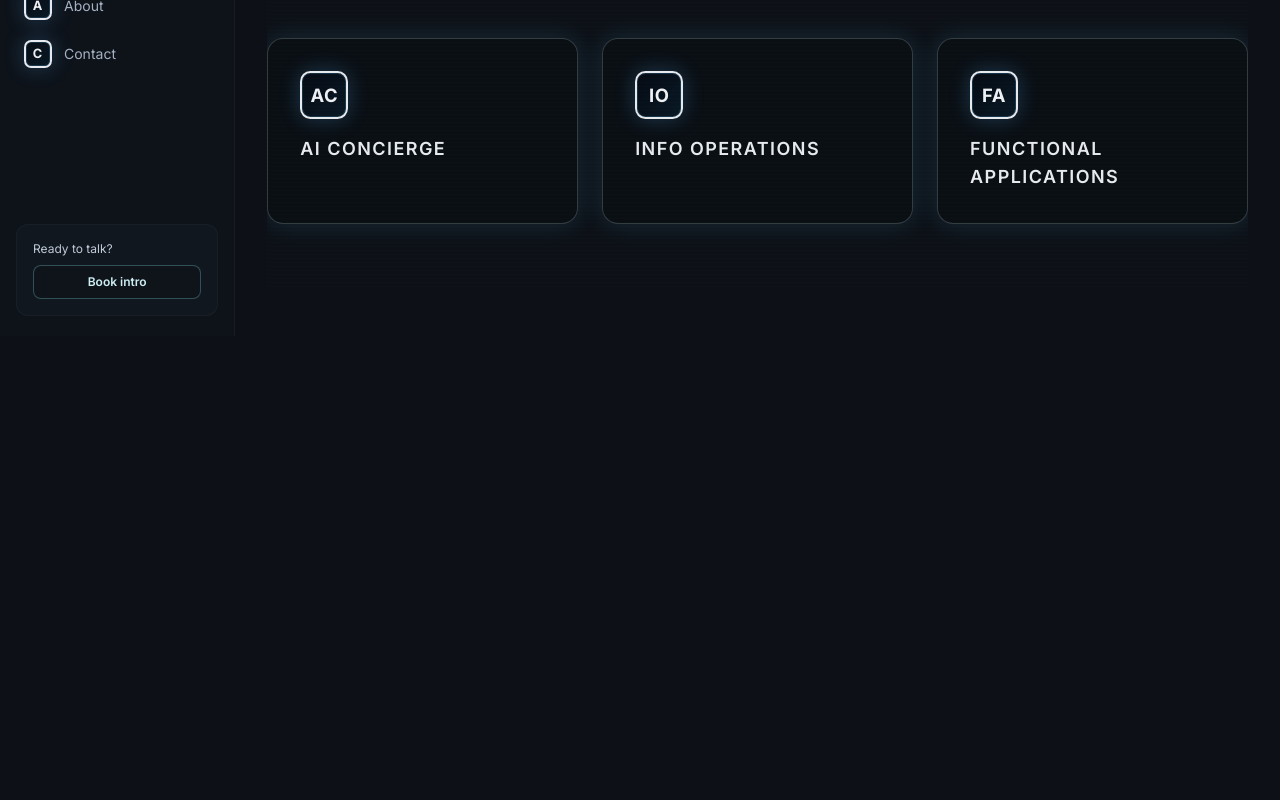
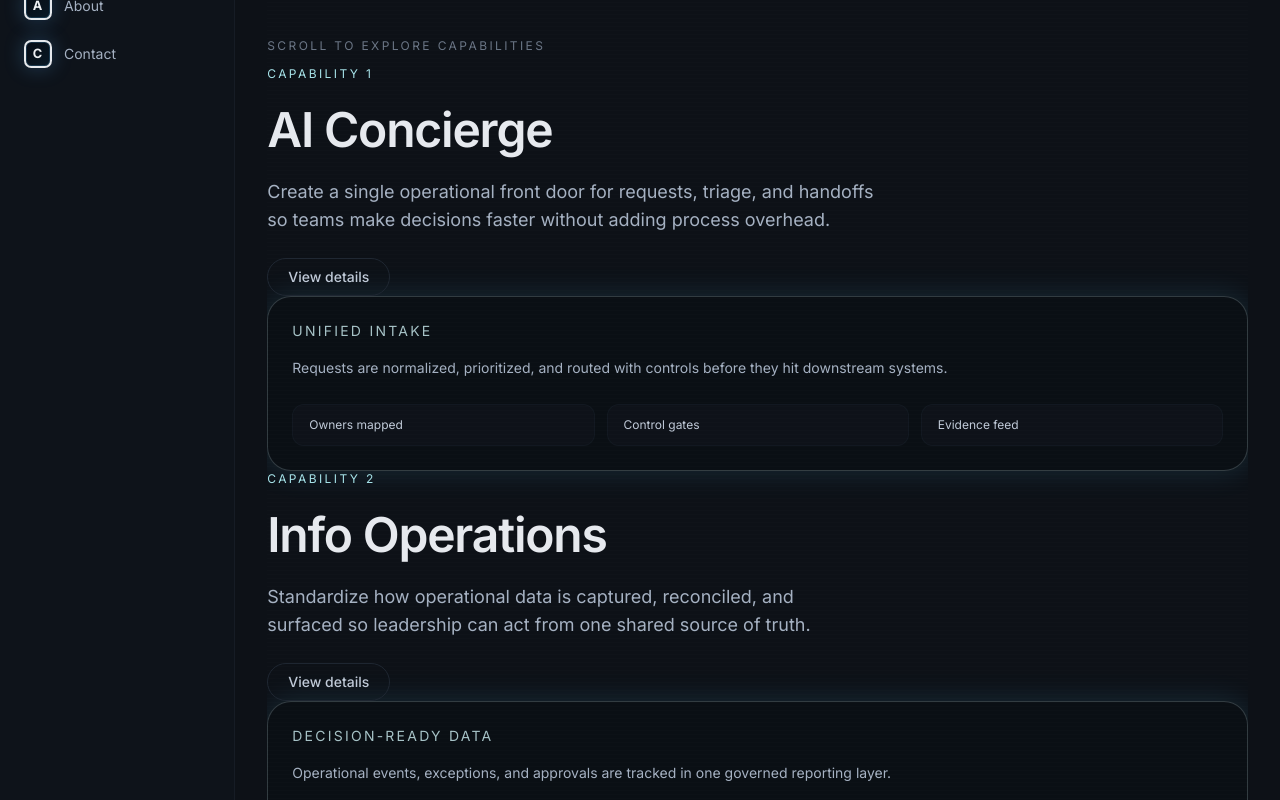
Before and after one commit to paulmalmquist/Consulting_site, a Next.js app: page / in a window 1280 px wide. Shown: the part 640-1440 px from the top of the page. Before the commit the page ends 976 px from the top, so only its background shows below. Built offline with nearby package versions, Linux system fonts and the light colour scheme.

Commit message:
scroll thing

```diff
--- /dev/null
+++ b/components/home/CapabilityScrollPanels.tsx
@@ -0,0 +1,142 @@
+'use client';
+
+import Link from 'next/link';
+import { useEffect, useMemo, useRef, useState } from 'react';
+
+type CapabilityItem = {
+  title: string;
+};
+
+type CapabilityScrollPanelsProps = {
+  items: CapabilityItem[];
+};
+
+type CapabilityPanel = {
+  title: string;
+  description: string;
+  visualTitle: string;
+  visualBody: string;
+  href: string;
+};
+
+const PANEL_CONTENT: Record<string, Omit<CapabilityPanel, 'title'>> = {
+  'AI Concierge': {
+    description:
+      'Create a single operational front door for requests, triage, and handoffs so teams make decisions faster without adding process overhead.',
+    visualTitle: 'Unified Intake',
+    visualBody: 'Requests are normalized, prioritized, and routed with controls before they hit downstream systems.',
+    href: '/services'
+  },
+  'Info Operations': {
+    description:
+      'Standardize how operational data is captured, reconciled, and surfaced so leadership can act from one shared source of truth.',
+    visualTitle: 'Decision-Ready Data',
+    visualBody: 'Operational events, exceptions, and approvals are tracked in one governed reporting layer.',
+    href: '/services'
+  },
+  'Functional Applications': {
+    description:
+      'Replace brittle suite dependency with targeted applications that match real workflows while preserving governance and control.',
+    visualTitle: 'Capability Modules',
+    visualBody: 'Each module supports one business capability and integrates through stable interfaces.',
+    href: '/services'
+  }
+};
+
+export function CapabilityScrollPanels({ items }: CapabilityScrollPanelsProps) {
+  const panels = useMemo<CapabilityPanel[]>(() => {
+    // To add or remove homepage capability sections, edit the `proofBullets` array in `content/homepage.json`.
+    // Any new title can get custom copy by adding a key in `PANEL_CONTENT` above.
+    return items.map((item) => {
+      const content = PANEL_CONTENT[item.title] ?? {
+        description: 'Deliver one focused capability with clear ownership, controls, and measurable outcomes.',
+        visualTitle: 'Capability Snapshot',
+        visualBody: 'A concise operational view of ownership, controls, and decision flow.',
+        href: '/services'
+      };
+
+      return {
+        title: item.title,
+        ...content
+      };
+    });
+  }, [items]);
+
+  const panelRefs = useRef<(HTMLElement | null)[]>([]);
+  const [visiblePanels, setVisiblePanels] = useState<Record<number, boolean>>({});
+
+  useEffect(() => {
+    const observer = new IntersectionObserver(
+      (entries) => {
+        setVisiblePanels((prev) => {
+          const next = { ...prev };
+          entries.forEach((entry) => {
+            const index = Number((entry.target as HTMLElement).dataset.panelIndex);
+            if (Number.isNaN(index)) {
+              return;
+            }
+            next[index] = entry.isIntersecting;
+          });
+          return next;
+        });
+      },
+      { threshold: 0.45 }
+    );
+
+    panelRefs.current.forEach((panel) => {
+      if (panel) {
+        observer.observe(panel);
+      }
+    });
+
+    return () => observer.disconnect();
+  }, [panels.length]);
+
+  return (
+    <section className="space-y-3" aria-label="Capability walkthrough">
+      <p className="text-center text-xs uppercase tracking-[0.2em] text-slate-400 lg:text-left">Scroll to explore capabilities</p>
+      <div className="nv-snap-flow">
+        {panels.map((panel, index) => {
+          const isVisible = visiblePanels[index] ?? index === 0;
+
+          return (
+            <article
+              key={panel.title}
+              ref={(element) => {
+                panelRefs.current[index] = element;
+              }}
+              data-panel-index={index}
+              className="nv-snap-panel"
+            >
+              <div className={`nv-panel-shell ${isVisible ? 'nv-panel-shell--visible' : ''}`}>
+                <div className="space-y-5 lg:space-y-6">
+                  <p className="text-xs uppercase tracking-[0.2em] text-cyan-200">Capability {index + 1}</p>
+                  <h2 className="text-3xl font-semibold tracking-tight text-white md:text-5xl">{panel.title}</h2>
+                  <p className="max-w-2xl text-base leading-relaxed text-slate-300 md:text-lg">{panel.description}</p>
+                  <Link
+                    href={panel.href}
+                    className="inline-flex rounded-full border border-slate-700 px-5 py-2 text-sm font-medium text-slate-200 transition hover:border-cyan-200/50 hover:text-white"
+                  >
+                    View details
+                  </Link>
+                </div>
+
+                <div className="rounded-3xl border border-cyan-100/20 bg-slate-950/70 p-6 shadow-[0_0_30px_rgba(94,203,255,0.14)]">
+                  <div className="space-y-4">
+                    <p className="text-sm uppercase tracking-[0.16em] text-cyan-100/80">{panel.visualTitle}</p>
+                    <p className="text-sm leading-relaxed text-slate-300">{panel.visualBody}</p>
+                  </div>
+                  <div className="mt-6 grid gap-3 sm:grid-cols-3">
+                    <div className="rounded-xl border border-slate-800/80 bg-slate-900/70 px-4 py-3 text-xs text-slate-200">Owners mapped</div>
+                    <div className="rounded-xl border border-slate-800/80 bg-slate-900/70 px-4 py-3 text-xs text-slate-200">Control gates</div>
+                    <div className="rounded-xl border border-slate-800/80 bg-slate-900/70 px-4 py-3 text-xs text-slate-200">Evidence feed</div>
+                  </div>
+                </div>
+              </div>
+            </article>
+          );
+        })}
+      </div>
+    </section>
+  );
+}
--- a/components/home/Hero.tsx
+++ b/components/home/Hero.tsx
@@ -1,5 +1,5 @@
 import Link from 'next/link';
-import { ProofBullets } from './ProofBullets';
+import { CapabilityScrollPanels } from './CapabilityScrollPanels';
 import { SystemConvergenceGraphic } from './SystemConvergenceGraphic';
 
 type HeroProps = {
@@ -37,7 +37,7 @@ export function Hero({ headline, subheadline, primaryCta, secondaryCta, proofBul
           <SystemConvergenceGraphic />
         </div>
       </div>
-      <ProofBullets items={proofBullets} />
+      <CapabilityScrollPanels items={proofBullets} />
     </section>
   );
 }
```
